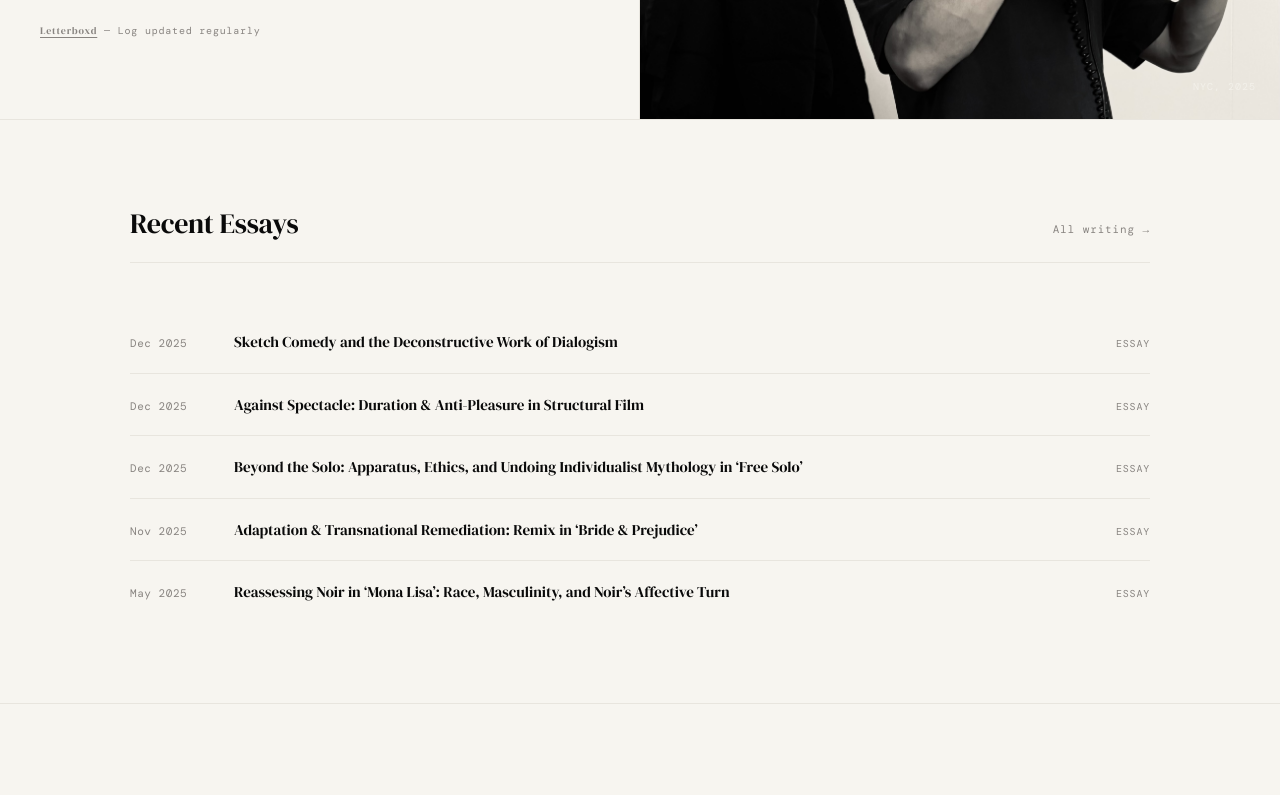
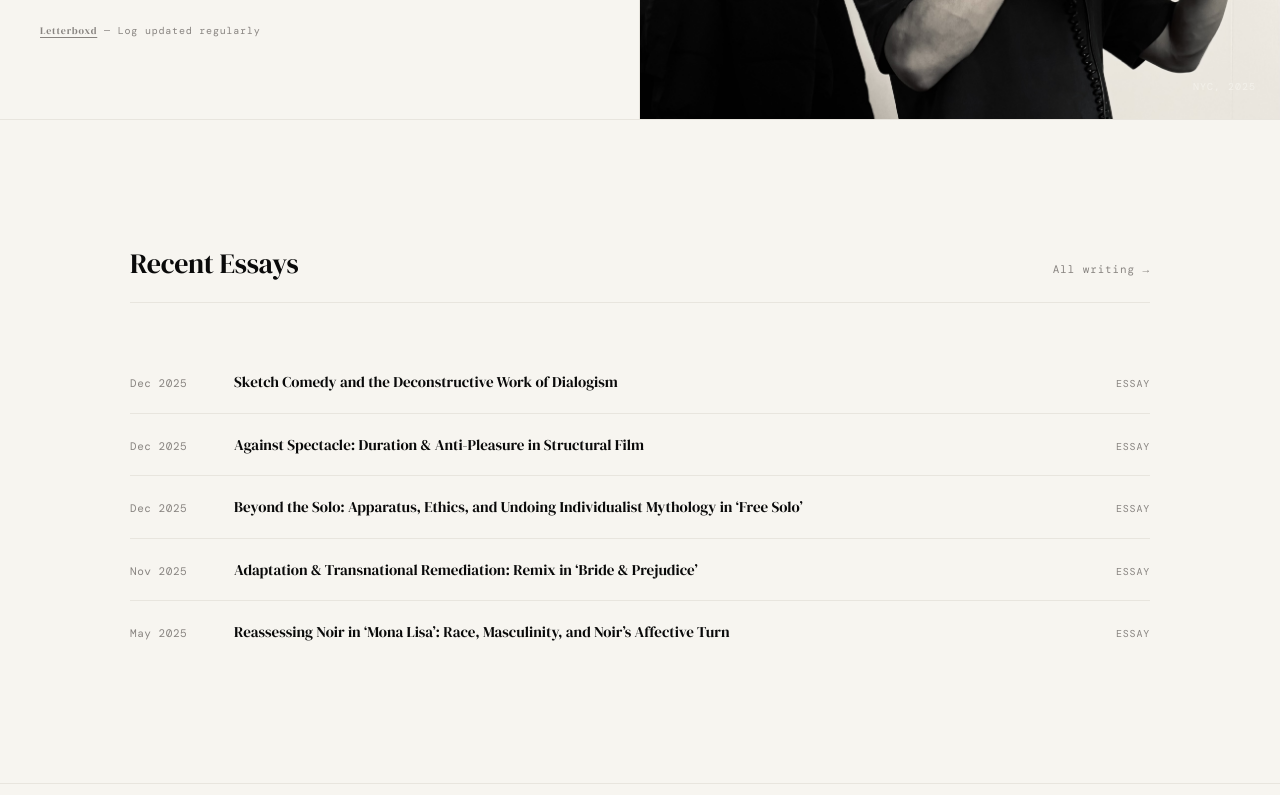
Before and after one commit to KrishChopra04/krish-portfolio, a Next.js app: page / in a window 1280 px wide. Shown: the part 680-1475 px from the top of the page. Built offline with nearby package versions, Linux system fonts and the light colour scheme; a web font is replaced by a local one.

Commit message:
Update page.tsx

```diff
--- a/app/page.tsx
+++ b/app/page.tsx
@@ -123,7 +123,7 @@ export default function Home() {
       </section>
 
       {/* Featured essays */}
-      <section style={{ padding: '80px 40px', maxWidth: 'var(--max)', margin: '0 auto' }}>
+      <section style={{ padding: '120px 40px', maxWidth: 'var(--max)', margin: '0 auto' }}>
         <div style={{
           display: 'flex',
           alignItems: 'baseline',
```
